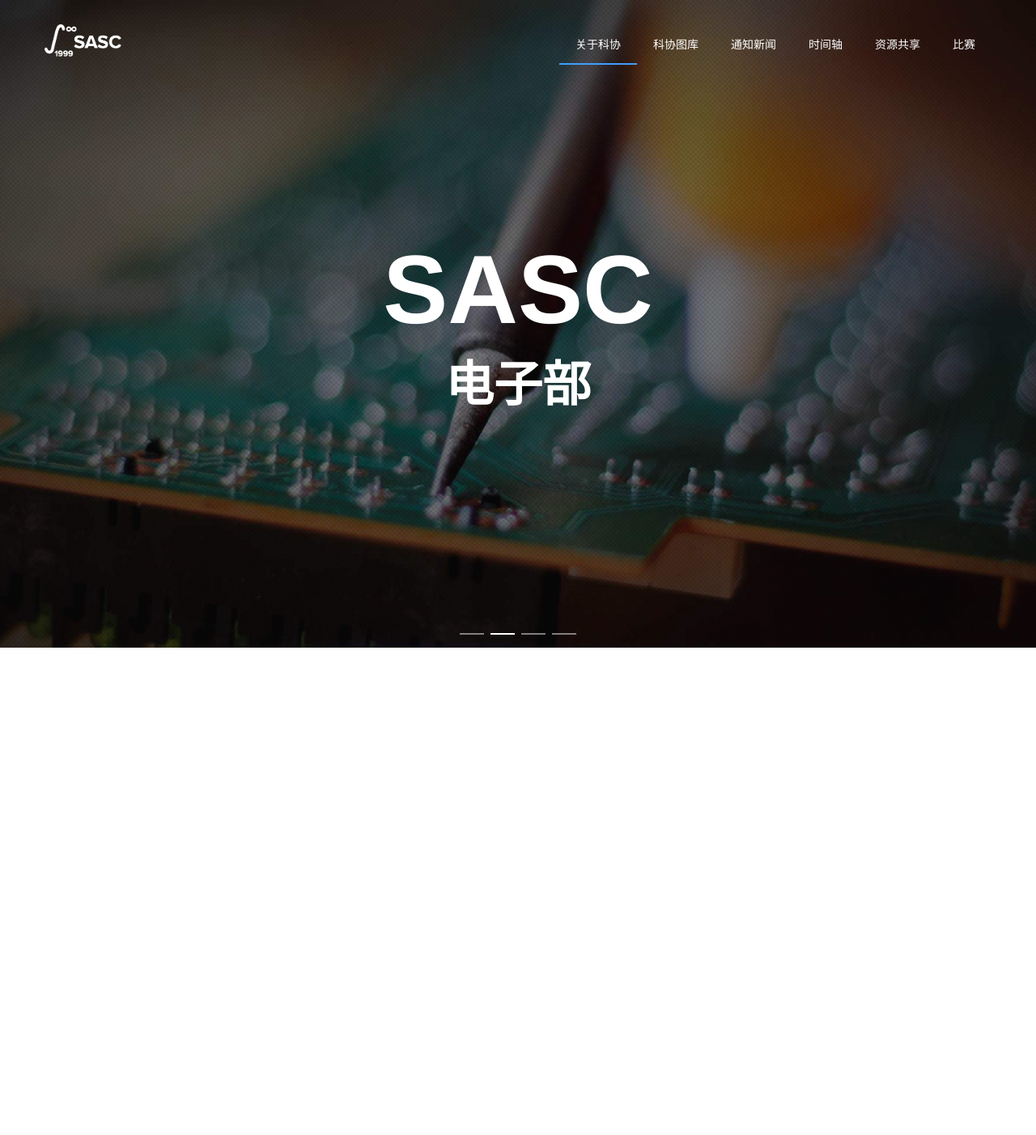
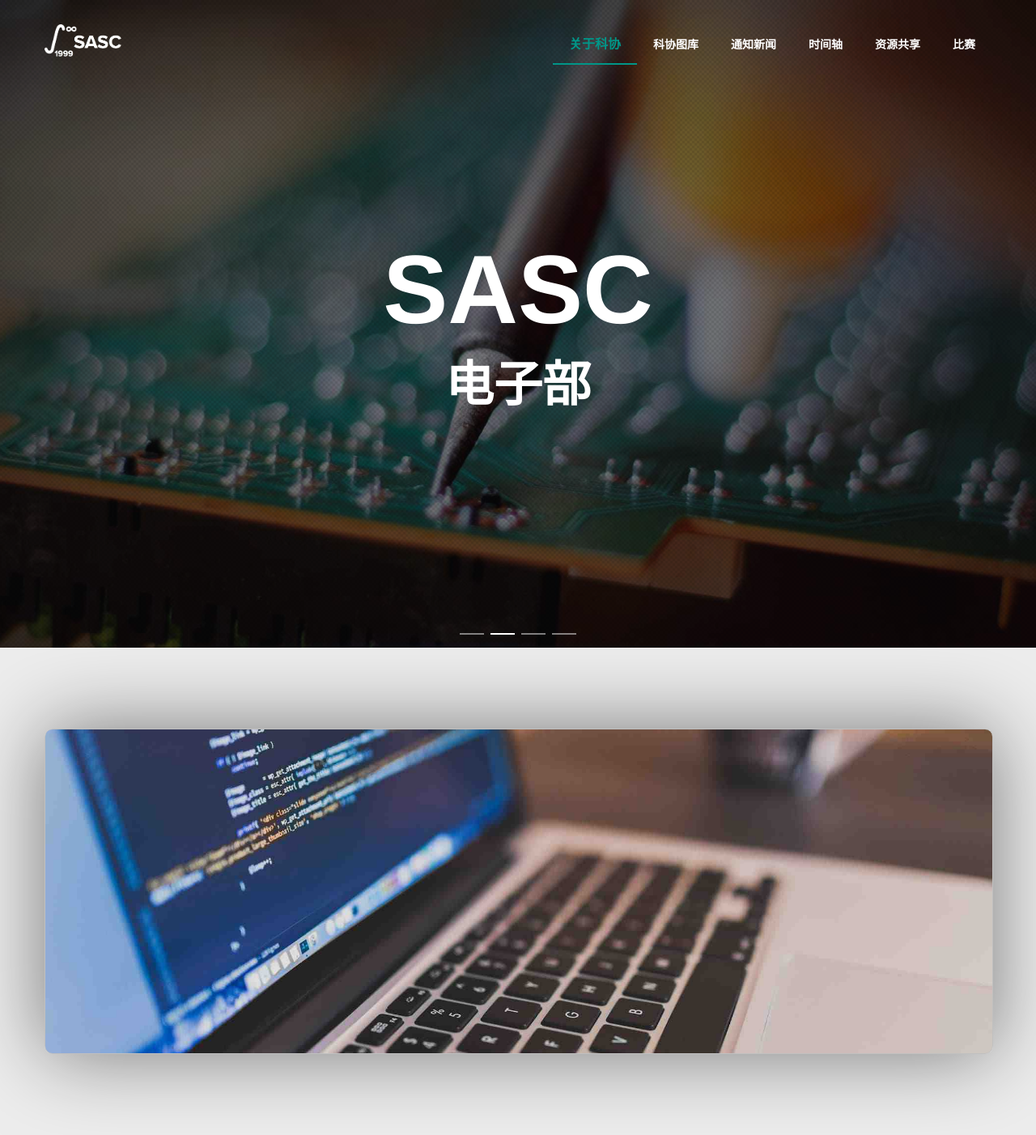
Before and after one commit to NUPT-SASC/SASC-FE, a Vue app: page /#/ in a window 1280 px wide. Shown: the whole page at 81% size. Built offline with nearby package versions, Linux system fonts and the light colour scheme.

Commit message:
1. 尝试添加一个仿锤子官网的banner 2. 添加菜单栏特效

```diff
--- a/src/App.vue
+++ b/src/App.vue
@@ -23,10 +23,15 @@ export default {
 
 <style lang="less">
 @import url('./styles/common.less');
+@import url('./styles/colors.less');
+ body{
+   background-color: @background-gray;
+ }
 #app {
   font-family: 'Avenir', Helvetica, Arial, sans-serif;
   -webkit-font-smoothing: antialiased;
   -moz-osx-font-smoothing: grayscale;
+  background-color: @background-gray;
   color: #2c3e50;
   /* margin-top: 60px; */
 }
--- a/src/components/NavBar.vue
+++ b/src/components/NavBar.vue
@@ -49,7 +49,7 @@
 
 
 <style lang="less" scoped>
-
+@import url('../styles/colors.less');
 .el-menu{
     background-color:rgba(0, 0, 0, 0);
     color:white;
@@ -58,13 +58,21 @@
     .el-menu-item{
         height: 50px;
         line-height: 50px;
-        transition: all 0.2s ease 0s;
+        transition: all 0.4s ease 0s;
         font-size: 14px;
+        font-weight: 700;
         color:white;
         background-color: rgba(0, 0, 0, 0);
+        &.is-active{
+            font-size: 16px;
+            color: @green;
+            border-bottom: 2px solid @green !important;
+        }
         &:hover{
-            transition: all 0.3s ease 0s;
-            border-bottom: 2px solid #409EFF !important;
+            font-size: 16px;
+            color: @green;
+            transition: all 0.4s ease 0s;
+            border-bottom: 2px solid @green !important;
         }
 }
 }
@@ -75,15 +83,17 @@
     transition: all 0.3s ease 0s;
 }
 .navbar-solid {
+    box-shadow: 0 10px 100px 0 rgba(0,0,0,1);
     padding-top:5px;
-
     background-color: #000 !important;
-    transition: all 0.2s ease 0s;
-
+    transition: all 0.3s ease 0s;
+    .el-menu-item:hover, .is-active{
+        transition: all 0.4s ease 0s;
+        box-shadow: 0 10px 100px 0px rgba(0,0,0,1);
+    }
 }
 
 header{
-    padding-top: 5px;
     height: 50px;
     width: 100%;
     position: fixed;
--- /dev/null
+++ b/src/components/T.vue
@@ -0,0 +1,97 @@
+<template>
+<div class="container">
+<div id="banner"
+  :style="{ transform: generateTransform,'box-shadow':generateShadow}"
+  @mousemove="move($event)"
+  @mouseleave="leave()"
+>
+</div>
+</div>
+
+</template>
+
+<script>
+export default {
+  data() {
+    return {
+      angleX: 0,
+      angleY: 0,
+    };
+  },
+  methods: {
+    move(e) {
+      const halfWidth = e.target.scrollWidth / 2;
+      const halfHeight = e.target.scrollHeight / 2;
+  // 获取banner高度和宽度一半的值，也就是banner的中心x轴和中心y轴的相对于banner顶端和左端的偏移值
+      const mouseX = e.pageX - e.target.offsetLeft;
+      const mouseY = e.pageY - e.target.offsetTop;
+  // 获取鼠标指针相对于banner的偏移值(用鼠标相对于页面的偏移值减去banner相对于页面的偏移值)
+      const offsetX = halfWidth - mouseX;
+      const offsetY = halfHeight - mouseY;
+  // 计算鼠标相对于banner中心轴的偏移量
+      const percentX = offsetX / halfWidth;
+      const percentY = offsetY / halfHeight;
+  // 计算偏移的百分比数(鼠标偏移量除以最大偏移量)
+      this.angleX = percentY * 3;
+      this.angleY = -percentX * 5;
+  // 计算偏转角度并给data赋值(百分比数乘以最大偏转角度数，这里设为10度)
+    },
+    leave() {
+      this.angleX = 0;
+      this.angleY = 0;
+    },
+  },
+  computed: {
+    generateTransform() {
+      return `perspective(3000px) rotateX(${this.angleX}deg) rotateY(${this.angleY}deg)`;
+    },
+    generateShadow() {
+      return `${-this.angleY * 10}px ${this.angleX * 10}px 100px 0px rgba(0,0,0,0.5)`;
+    },
+    generateAnti() {
+      return `translate(-${(50 - this.angleY) * 10}%,-${(50 - this.angleY) * 10}%)`;
+    },
+  },
+};
+</script>
+
+<style lang="less">
+#banner{
+    // transition: all 0.3s linear;
+    width: 100%;
+    height: 400px;
+    margin: 100px auto;
+    border-radius: 10px;
+    background-position: center;
+    background-repeat: no-repeat;
+    background-size: cover;
+    overflow:hidden;
+    border: 1px solid silver;
+    background-image: url('../assets/banners/jisuanjibu.jpg');
+
+
+  .content{
+      pointer-events: none;
+      z-index:5;
+      color: white;
+      position  : absolute;
+      top       : 50%;
+      left      : 50%;
+    //   transform : translate(-50%,-50%);
+      h1{
+        font-size: 120px;
+        font-weight: 800;
+        margin: 0px;
+        text-align: center;
+      }
+      h2{
+        font-size: 60px;
+        font-weight: 600;
+        margin: 0px;
+        text-align: center;
+
+      }
+    }
+  }
+
+</style>
--- a/src/pages/Home.vue
+++ b/src/pages/Home.vue
@@ -1,14 +1,15 @@
 <template>
 <div>
   <Slider/>
-  <div style="height:600px"></div>
+  <T/>
 </div>
 </template>
 <script>
 import Slider from '@/components/Slider';
+import T from '@/components/T';
 
 export default {
-  components: { Slider },
+  components: { Slider, T },
 };
 </script>
 
--- /dev/null
+++ b/src/styles/colors.less
@@ -0,0 +1,2 @@
+@green:#009688;
+@background-gray:#ededed;
```
Also changed, not shown: src/components/Bottom.vue (added, +14 -0 lines).
